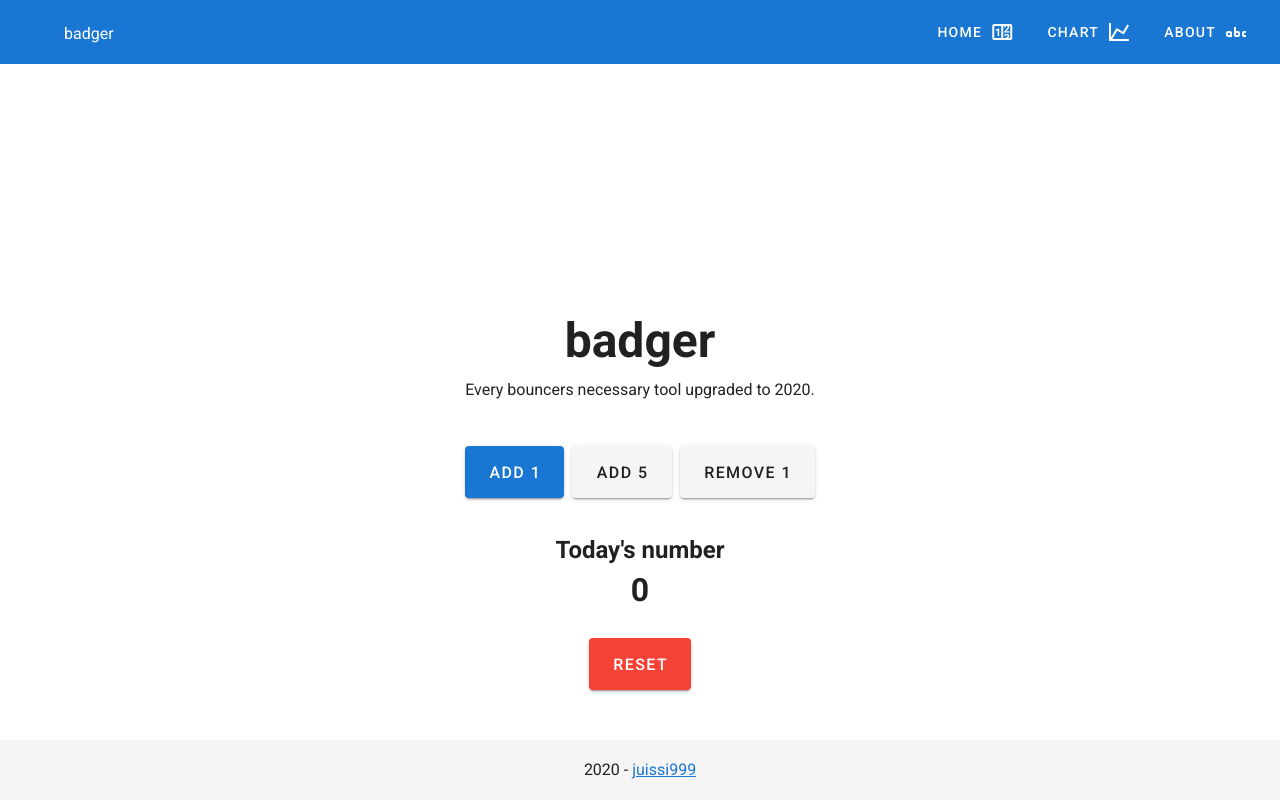
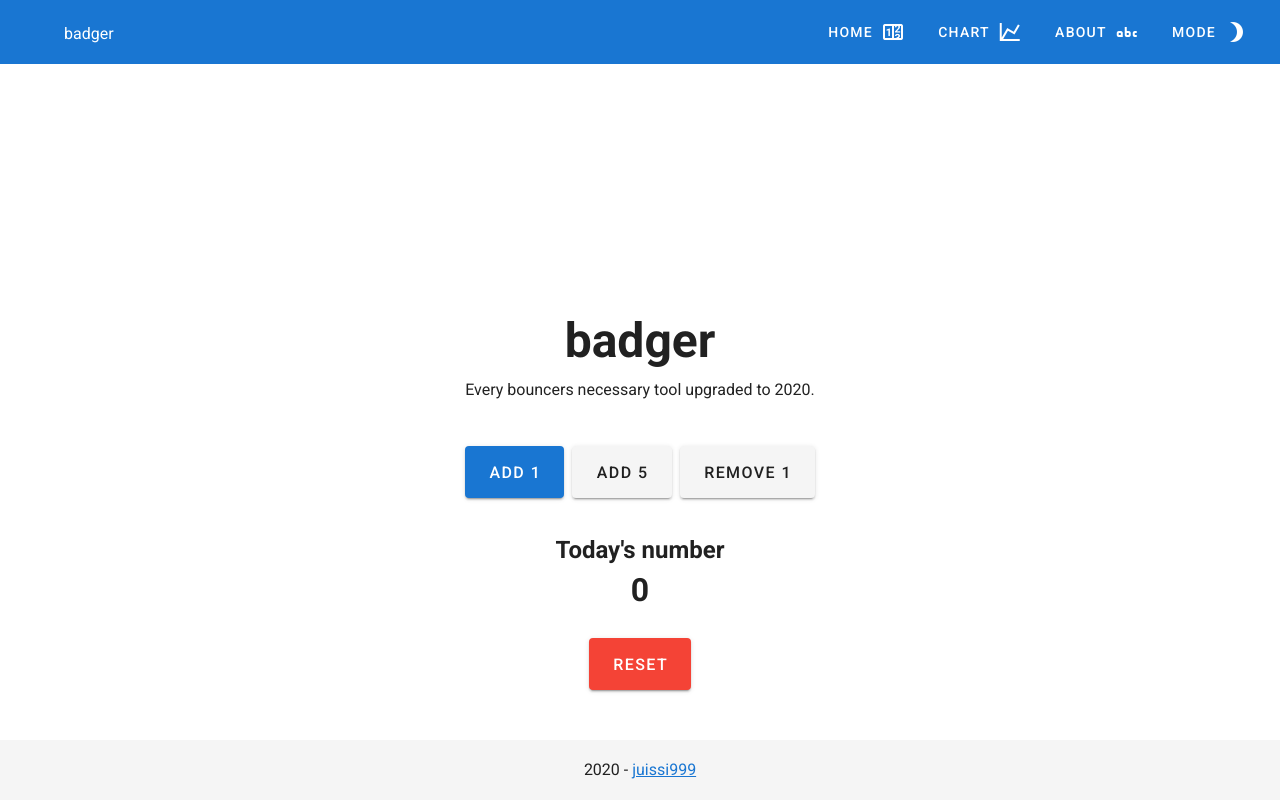
Before and after one commit to juissi999/badger, a Vue app: page / in a window 1280 px wide. Built offline with nearby package versions, Linux system fonts and the light colour scheme.

Commit message:
Add button for dark mode

```diff
--- a/src/App.vue
+++ b/src/App.vue
@@ -36,6 +36,10 @@
           <span class="mr-2 hidden-md-and-down">about</span>
           <v-icon>mdi-alphabetical</v-icon>
         </v-btn>
+        <v-btn @click="toggleDarkMode" text>
+          <span class="mr-2 hidden-md-and-down">mode</span>
+          <v-icon>mdi-brightness-3</v-icon>
+        </v-btn>
       </v-app-bar>
       <v-main>
         <router-view />
@@ -60,6 +64,9 @@ export default {
       if (this.$route.path !== goto) {
         this.$router.push(goto)
       }
+    },
+    toggleDarkMode () {
+      this.$vuetify.theme.dark = !this.$vuetify.theme.dark
     }
   },
   data: () => ({
```
